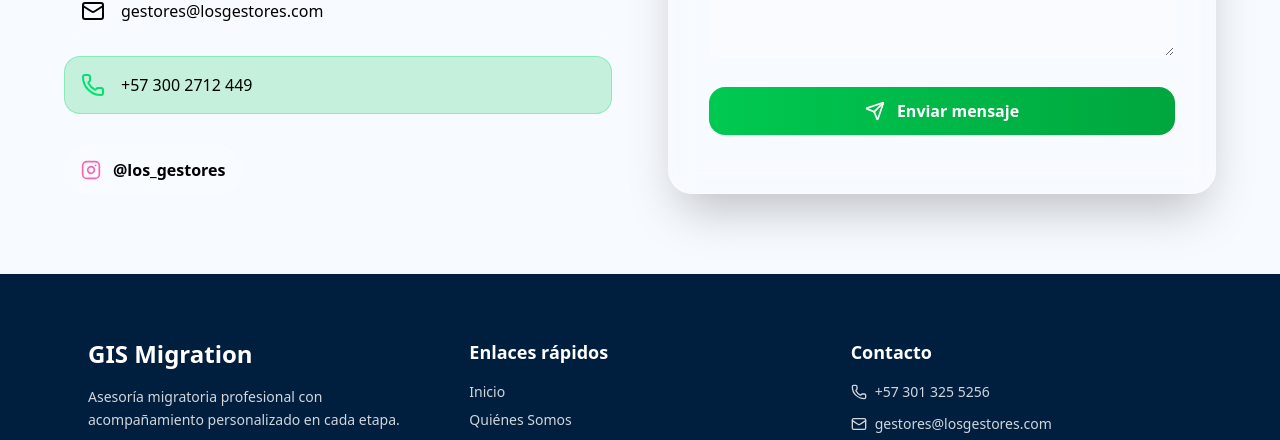
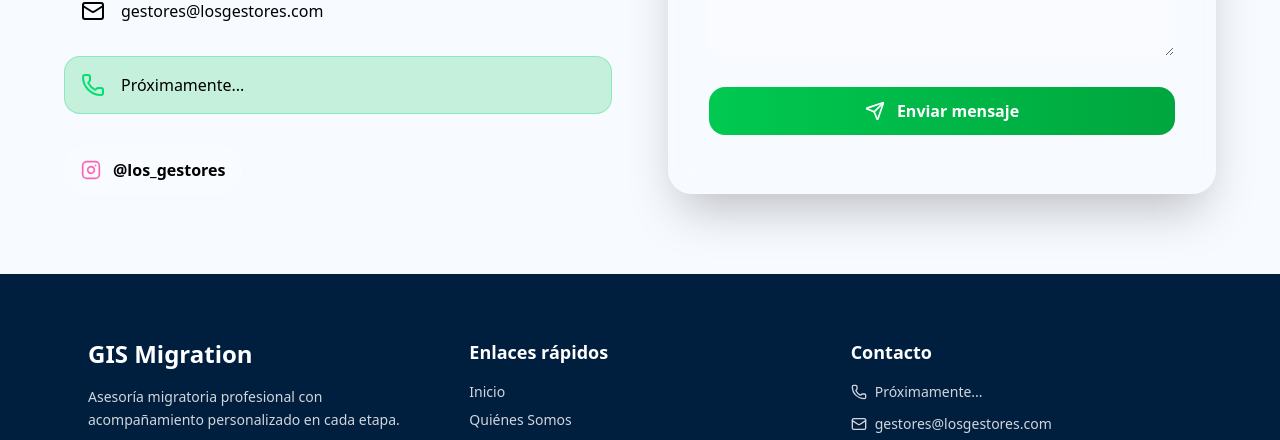
Before and after one commit to carforck/GIS-LANDING, a React (Vite) app: page / in a window 1280 px wide. Shown: the part 4306-4746 px from the top of the page. Built offline with nearby package versions, Linux system fonts and the light colour scheme.

Commit message:
Próximamente... en espacio del numero de telefono

```diff
--- a/src/components/FloatingWhatsApp.jsx
+++ b/src/components/FloatingWhatsApp.jsx
@@ -7,7 +7,7 @@ export default function FloatingWhatsApp() {
   const [visible, setVisible] = useState(false);
   const { t } = useLanguage();
 
-  const phoneNumber = "573002712449"; // Cambia al número de teléfono correcto
+  const phoneNumber = "57"; // Cambia al número de teléfono correcto
 
   // Obtener mensaje traducido
   const message = useMemo(() => {
--- a/src/components/Footer.jsx
+++ b/src/components/Footer.jsx
@@ -60,7 +60,7 @@ export default function Footer() {
           <ul className="space-y-3 text-gray-300 text-sm">
             <li className="flex items-center gap-2">
               <Phone size={16} className="text-secondary-400" />
-              +57 301 325 5256
+             Próximamente...
             </li>
             <li className="flex items-center gap-2">
               <Mail size={16} className="text-secondary-400" />
--- a/src/components/sections/Contacto.jsx
+++ b/src/components/sections/Contacto.jsx
@@ -26,7 +26,7 @@ ${t("contact.form.email")}: ${formData.correo}
 ${t("contact.form.message")}: ${formData.mensaje}
     `;
 
-    const whatsappURL = `https://wa.me/573002712449?text=${encodeURIComponent(
+    const whatsappURL = `https://wa.me/57?text=${encodeURIComponent(
       mensaje
     )}`;
 
@@ -84,7 +84,7 @@ ${t("contact.form.message")}: ${formData.mensaje}
             </motion.a>
 
             <motion.a
-              href="https://wa.me/573002712449"
+              href="https://wa.me/57"
               target="_blank"
               rel="noreferrer"
               whileHover={{ scale: 1.03 }}
@@ -92,7 +92,7 @@ ${t("contact.form.message")}: ${formData.mensaje}
             >
               <Phone className="text-green-400 w-6 h-6" />
               <span className="text-primary-100 font-medium">
-                +57 300 2712 449
+                 Próximamente...
               </span>
             </motion.a>
 
--- a/src/components/sections/Pagos.jsx
+++ b/src/components/sections/Pagos.jsx
@@ -91,7 +91,7 @@ export default function Pagos() {
             </p>
 
             <a
-              href="https://wa.me/573013255256"
+              href="https://wa.me/"
               target="_blank"
               rel="noopener noreferrer"
               className="inline-block mt-5 bg-[#45C93E] text-white px-6 py-3 rounded-xl font-semibold hover:bg-green-600 transition-all duration-300"
```
